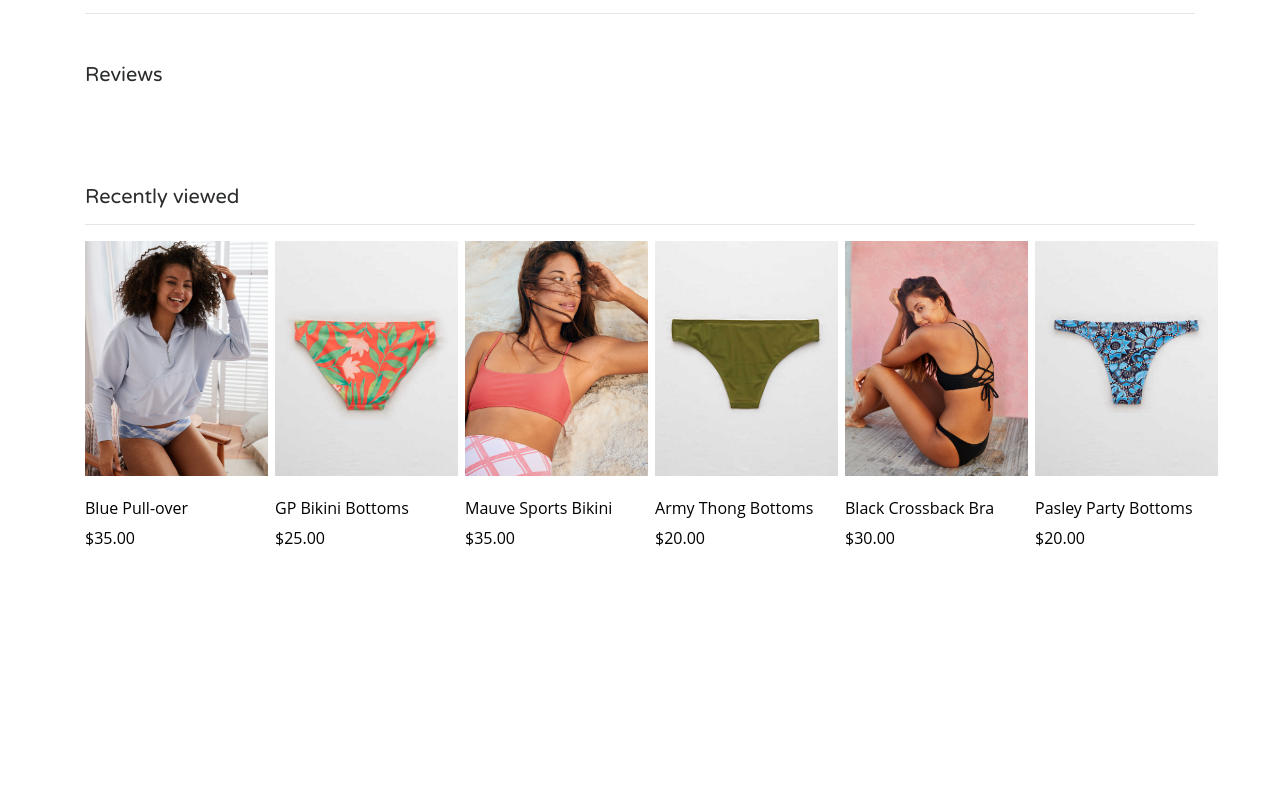
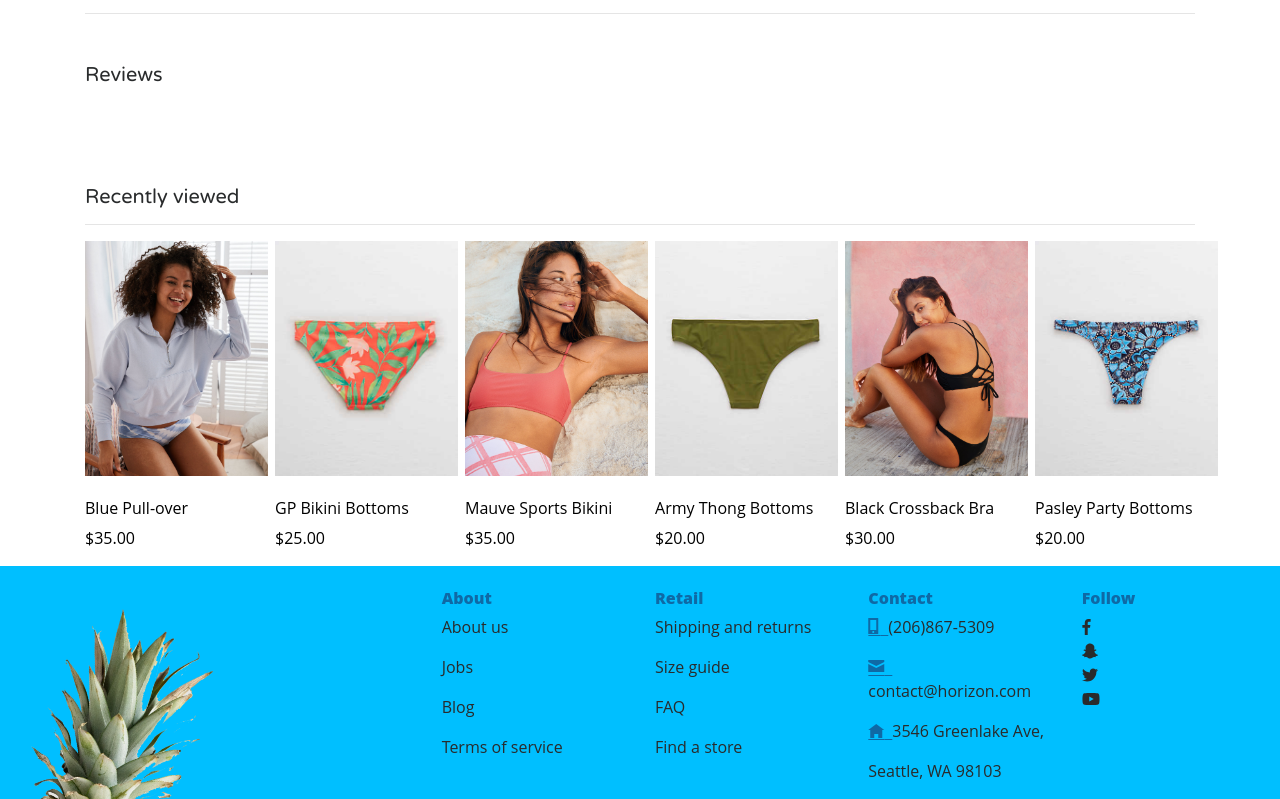
Before and after one commit to aheitzen/bootstrap_athletics, a plain HTML site: page detail.html in a window 1280 px wide. Shown: the part 1624-2423 px from the top of the page. Before the commit the page ends 2190 px from the top, so only its background shows below. Drawn offline with nearby package versions, Linux system fonts and the light colour scheme.

Commit message:
footer start

```diff
--- a/css/detail.css
+++ b/css/detail.css
@@ -157,3 +157,45 @@ button.btn.btn-primary.btn-lg.btn-block {
  .recently-viewed {
  	margin-bottom: 0;
  }
+
+ #footer {
+	width: 100%;
+	background-color: deepskyblue;
+	overflow-y: hidden;
+	overflow-x: hidden;
+}
+
+.pinapple {
+	position: absolute;
+    height: 500px;
+    width: 600px;
+/*   	animation: MoveUpDown 5s ease-in infinite;*/
+    z-index: 2;
+    left: -280px;
+    transform: rotate(15deg);
+
+}
+
+.pinapple-img {
+	height: 100%;
+	width: auto;
+}
+
+.oi.oi-phone, .oi.oi-envelope-closed, .oi.oi-home {
+	color: #0f69a5;
+}
+
+.footer-paragraph {
+	color: var(--primary-color);
+}
+
+.footer-paragraph:hover {
+	color: var(--third-color);
+	cursor: pointer;
+	text-decoration: underline;
+}
+
+.footer-headers {
+	color: #0f69a5;
+	font-weight: 900;
+}
--- a/detail.html
+++ b/detail.html
@@ -258,6 +258,43 @@
 			</div>
 		</div>
 	</div>
+		<div class="container-fluid" id="footer">
+		<div class="row">
+			<div class="col-4">
+				<div class="pinapple">
+					<img class="pinapple-img" src="img/pinapple.png">
+				</div>
+			</div>
+			<div class="col-2">
+				<h6 class="footer-headers">About</h6>
+				<p class="footer-paragraph">About us</p>
+				<p class="footer-paragraph">Jobs</p>
+				<p class="footer-paragraph">Blog</p>
+				<p class="footer-paragraph">Terms of service</p>
+			</div>
+			<div class="col-2">
+				<h6 class="footer-headers">Retail</h6>
+				<p class="footer-paragraph">Shipping and returns</p>
+				<p class="footer-paragraph">Size guide</p>
+				<p class="footer-paragraph">FAQ</p>
+				<p class="footer-paragraph">Find a store</p>
+			</div>
+						<div class="col-2">
+				<h6 class="footer-headers">Contact</h6>
+				<p class="footer-paragraph"><span class="oi oi-phone"> &nbsp;</span>(206)867-5309</p>
+				<p class="footer-paragraph"><span class="oi oi-envelope-closed"> &nbsp;</span>contact@horizon.com</p>
+				<p class="footer-paragraph"><span class="oi oi-home"> &nbsp;</span>3546 Greenlake Ave,</p>
+				<p class="footer-paragraph">Seattle, WA 98103</p>
+			</div>
+			<div class="col-2">
+				<h6 class="footer-headers">Follow</h6>
+				<i class="fab fa-facebook-f"></i><br>
+				<i class="fab fa-snapchat-ghost"></i><br>
+				<i class="fab fa-twitter"></i><br>
+				<i class="fab fa-youtube"></i>
+			</div>
+		</div>
+	</div>
 
 
 
```
